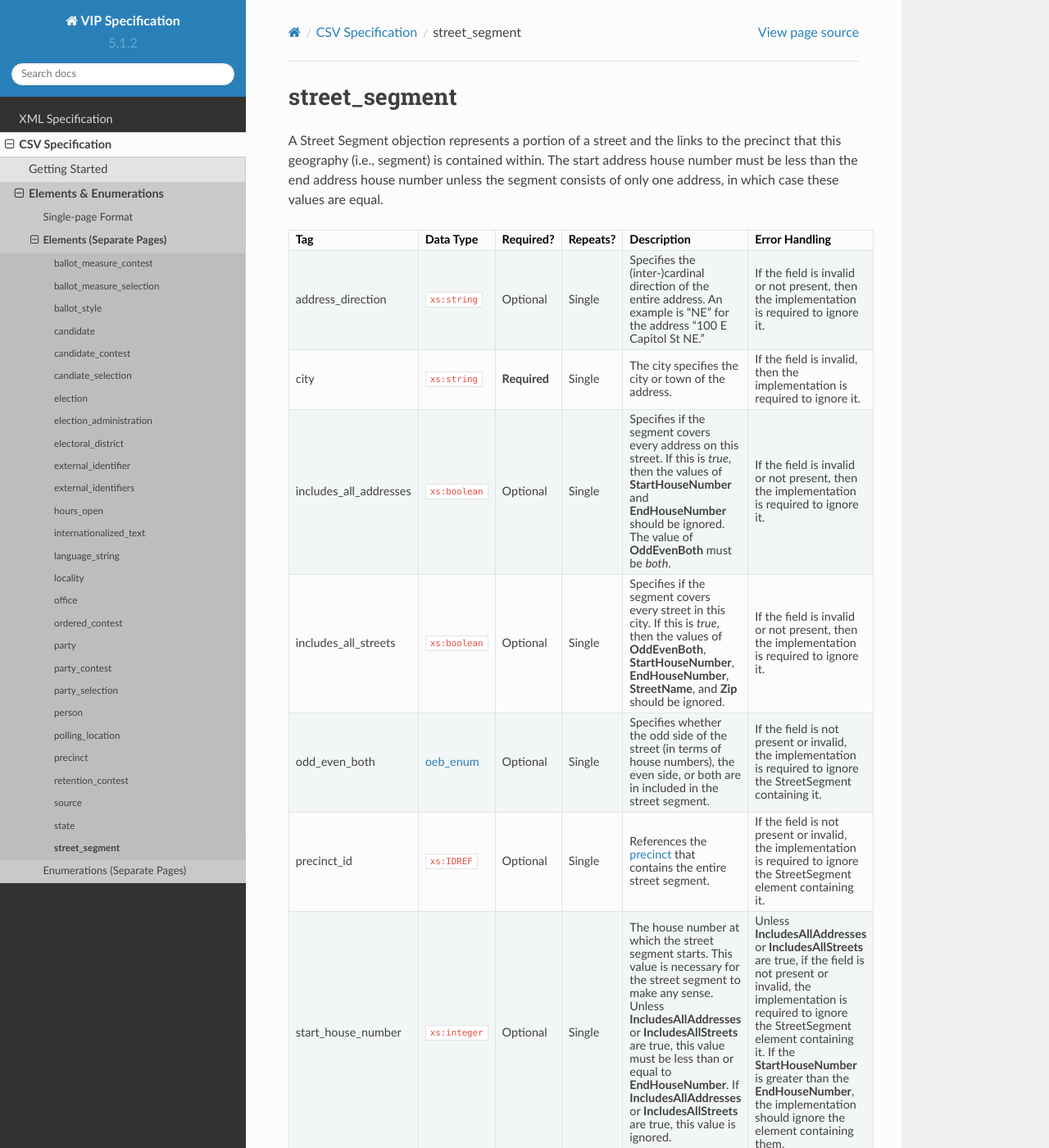
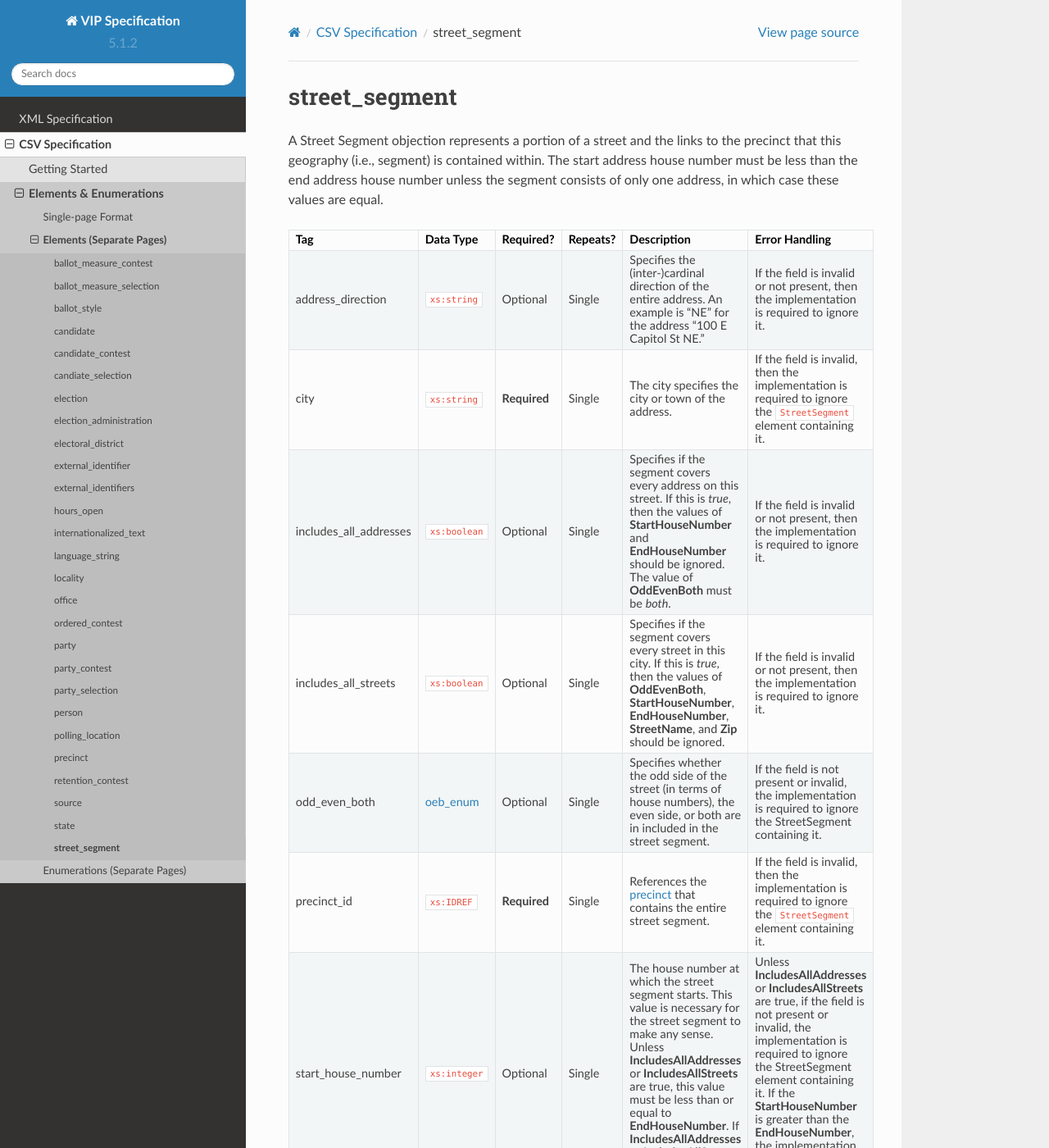
Before and after one commit to votinginfoproject/vip-specification, a Sphinx documentation site: the page built from docs/built_rst/csv/elements/street_segment.rst, in a window 1280 px wide and 1400 px high. Shown: the whole window at 82% size. Built offline with Sphinx 7.4.7 and the Read the Docs theme 2.0.0, drawn with Linux system fonts in a browser that asks for light colours; some of the changed text lies outside the part shown.

Commit message:
RST update to StreetSegment; required fields use standard error language, PrecinctId is required

```diff
--- a/docs/built_rst/csv/elements/street_segment.rst
+++ b/docs/built_rst/csv/elements/street_segment.rst
@@ -19,7 +19,8 @@ are equal.
 |                        |                           |              |              | NE."                                     |                                          |
 +------------------------+---------------------------+--------------+--------------+------------------------------------------+------------------------------------------+
 | city                   | ``xs:string``             | **Required** | Single       | The city specifies the city or town of   | If the field is invalid, then the        |
-|                        |                           |              |              | the address.                             | implementation is required to ignore it. |
+|                        |                           |              |              | the address.                             | implementation is required to ignore the |
+|                        |                           |              |              |                                          | ``StreetSegment`` element containing it. |
 +------------------------+---------------------------+--------------+--------------+------------------------------------------+------------------------------------------+
 | includes_all_addresses | ``xs:boolean``            | Optional     | Single       | Specifies if the segment covers every    | If the field is invalid or not present,  |
 |                        |                           |              |              | address on this street. If this is       | then the implementation is required to   |
@@ -41,9 +42,9 @@ are equal.
 |                        |                           |              |              | even side, or both are in included in    | the StreetSegment containing it.         |
 |                        |                           |              |              | the street segment.                      |                                          |
 +------------------------+---------------------------+--------------+--------------+------------------------------------------+------------------------------------------+
-| precinct_id            | ``xs:IDREF``              | Optional     | Single       | References the :ref:`multi-csv-precinct` | If the field is not present or invalid,  |
-|                        |                           |              |              | that contains the entire street segment. | the implementation is required to ignore |
-|                        |                           |              |              |                                          | the StreetSegment element containing it. |
+| precinct_id            | ``xs:IDREF``              | **Required** | Single       | References the :ref:`multi-csv-precinct` | If the field is invalid, then the        |
+|                        |                           |              |              | that contains the entire street segment. | implementation is required to ignore the |
+|                        |                           |              |              |                                          | ``StreetSegment`` element containing it. |
 +------------------------+---------------------------+--------------+--------------+------------------------------------------+------------------------------------------+
 | start_house_number     | ``xs:integer``            | Optional     | Single       | The house number at which the street     | Unless **IncludesAllAddresses** or       |
 |                        |                           |              |              | segment starts. This value is necessary  | **IncludesAllStreets** are true, if the  |
@@ -68,7 +69,8 @@ are equal.
 |                        |                           |              |              | value is ignored.                        |                                          |
 +------------------------+---------------------------+--------------+--------------+------------------------------------------+------------------------------------------+
 | state                  | ``xs:string``             | **Required** | Single       | Specifies the two-letter state           | If the field is invalid, then the        |
-|                        |                           |              |              | abbreviation of the address.             | implementation is required to ignore it. |
+|                        |                           |              |              | abbreviation of the address.             | implementation is required to ignore the |
+|                        |                           |              |              |                                          | ``StreetSegment`` element containing it. |
 +------------------------+---------------------------+--------------+--------------+------------------------------------------+------------------------------------------+
 | street_direction       | ``xs:string``             | Optional     | Single       | Specifies the (inter-)cardinal direction | If the field is invalid or not present,  |
 |                        |                           |              |              | of the street address (e.g., the "E" in  | then the implementation is required to   |
```
Also changed, not shown: docs/built_rst/csv/single_page.rst (+7 -5 lines), docs/built_rst/tables/elements/street_segment.rst (+7 -5 lines), docs/built_rst/xml/elements/street_segment.rst (+7 -5 lines), docs/built_rst/xml/single_page.rst (+7 -5 lines).
